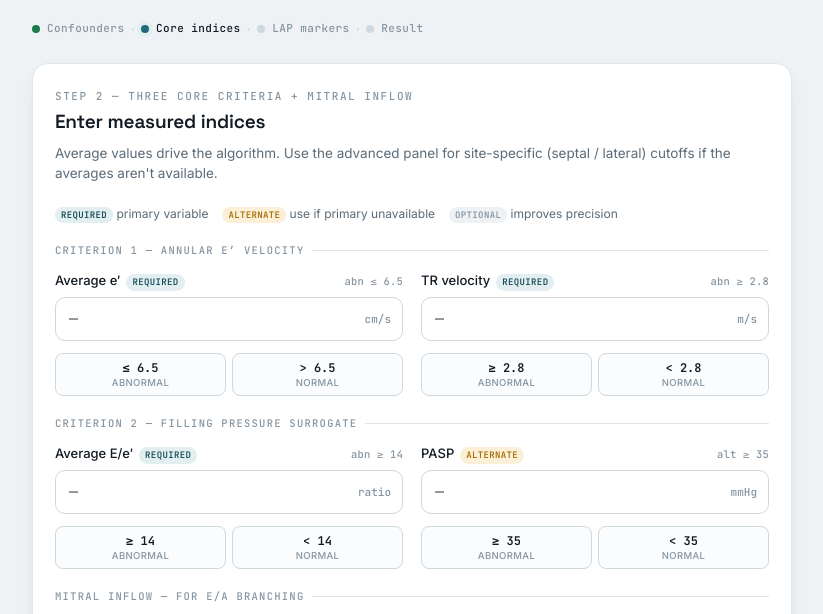
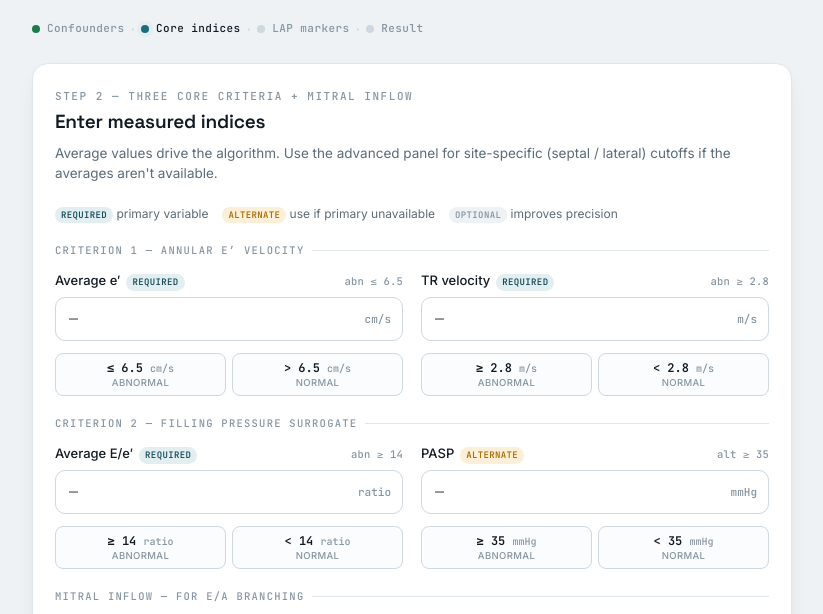
Before and after one commit to GARRETTLRUTH-a11y/diastology-tool, a plain HTML site: page index.html in a window 1280 px wide. Both pictures are taken after a click on the button "Continue". Shown: the part 163-777 px from the top of the page, without its empty margins (228-1051 px from the left). Drawn offline with Linux system fonts and the light colour scheme.

Commit message:
Show units on quick-pick buttons
Matches the unit shown on the corresponding numeric input so the
cutoff reads unambiguously (e.g. "≤ 6.5 cm/s" instead of "≤ 6.5").

```diff
--- a/index.html
+++ b/index.html
@@ -113,6 +113,8 @@
     padding:7px 6px;border-radius:8px;border:1px solid var(--line-strong);
     background:#fafcfd;color:var(--ink);cursor:pointer;transition:.14s;text-align:center;
   }
+  .qbtn .qunit{font-family:var(--mono);font-weight:500;font-size:10px;color:var(--faint)}
+  .qbtn.active .qunit{color:rgba(255,255,255,.75)}
   .qbtn .qtag{font-family:var(--body);font-weight:500;font-size:9.5px;text-transform:uppercase;letter-spacing:.04em;color:var(--faint)}
   .qbtn:hover{border-color:var(--teal)}
   .qbtn.active{color:#fff}
@@ -379,33 +381,33 @@ const CONFOUNDERS = [
 const state = { confounders:new Set(), quickPick:{} };
 
 /* ---------- quick-pick (button) alternative to typing numbers ---------- */
-// [id, isAbnormal(value), abnormal-side label, normal-side label]
+// [id, isAbnormal(value), abnormal-side label, normal-side label, unit]
 const QUICKPICKS = [
-  ["ePrimeAvg", v=>v<=6.5,  "≤ 6.5", "> 6.5"],
-  ["ePrimeSep", v=>v<=6,    "≤ 6",   "> 6"],
-  ["ePrimeLat", v=>v<=7,    "≤ 7",   "> 7"],
-  ["EeAvg",     v=>v>=14,   "≥ 14",  "< 14"],
-  ["EeSep",     v=>v>=15,   "≥ 15",  "< 15"],
-  ["EeLat",     v=>v>=13,   "≥ 13",  "< 13"],
-  ["trVel",     v=>v>=2.8,  "≥ 2.8", "< 2.8"],
-  ["pasp",      v=>v>=35,   "≥ 35",  "< 35"],
-  ["pvSD",      v=>v<=0.67, "≤ 0.67","> 0.67"],
-  ["lars",      v=>v<=18,   "≤ 18",  "> 18"],
-  ["lavi",      v=>v>34,    "> 34",  "≤ 34"],
-  ["ivrt",      v=>v<=70,   "≤ 70",  "> 70"],
+  ["ePrimeAvg", v=>v<=6.5,  "≤ 6.5", "> 6.5",  "cm/s"],
+  ["ePrimeSep", v=>v<=6,    "≤ 6",   "> 6",    "cm/s"],
+  ["ePrimeLat", v=>v<=7,    "≤ 7",   "> 7",    "cm/s"],
+  ["EeAvg",     v=>v>=14,   "≥ 14",  "< 14",   "ratio"],
+  ["EeSep",     v=>v>=15,   "≥ 15",  "< 15",   "ratio"],
+  ["EeLat",     v=>v>=13,   "≥ 13",  "< 13",   "ratio"],
+  ["trVel",     v=>v>=2.8,  "≥ 2.8", "< 2.8",  "m/s"],
+  ["pasp",      v=>v>=35,   "≥ 35",  "< 35",   "mmHg"],
+  ["pvSD",      v=>v<=0.67, "≤ 0.67","> 0.67", "ratio"],
+  ["lars",      v=>v<=18,   "≤ 18",  "> 18",   "%"],
+  ["lavi",      v=>v>34,    "> 34",  "≤ 34",   "mL/m²"],
+  ["ivrt",      v=>v<=70,   "≤ 70",  "> 70",   "ms"],
 ];
 const QP_MAP = Object.fromEntries(QUICKPICKS.map(q=>[q[0],q]));
 const STEP1_QP_IDS = new Set(["ePrimeAvg","ePrimeSep","ePrimeLat","EeAvg","EeSep","EeLat","trVel","pasp"]);
 const STEP2_QP_IDS = new Set(["pvSD","lars","lavi","ivrt"]);
 
 function buildQuickPicks(){
-  QUICKPICKS.forEach(([id,,abnLabel,normLabel])=>{
+  QUICKPICKS.forEach(([id,,abnLabel,normLabel,unit])=>{
     const input = $(id);
     const wrap = document.createElement("div");
     wrap.className = "qp";
     wrap.innerHTML =
-      `<button type="button" class="qbtn abn" data-mode="abn">${abnLabel}<span class="qtag">abnormal</span></button>` +
-      `<button type="button" class="qbtn norm" data-mode="norm">${normLabel}<span class="qtag">normal</span></button>`;
+      `<button type="button" class="qbtn abn" data-mode="abn"><span class="qval">${abnLabel} <span class="qunit">${unit}</span></span><span class="qtag">abnormal</span></button>` +
+      `<button type="button" class="qbtn norm" data-mode="norm"><span class="qval">${normLabel} <span class="qunit">${unit}</span></span><span class="qtag">normal</span></button>`;
     input.closest(".inp").insertAdjacentElement("afterend", wrap);
     wrap.querySelectorAll(".qbtn").forEach(btn=>{
       btn.addEventListener("click",()=>onQuickPick(id,btn.dataset.mode,wrap));
@@ -438,7 +440,8 @@ function critVal(id){
   const mode = state.quickPick[id];
   if(mode){
     const q = QP_MAP[id];
-    return {has:true, abnormal: mode==="abn", disp: (mode==="abn" ? q[2] : q[3])};
+    const unitSuffix = q[4]==="ratio" ? "" : ` ${q[4]}`;
+    return {has:true, abnormal: mode==="abn", disp: (mode==="abn" ? q[2] : q[3]) + unitSuffix};
   }
   const v = num(id);
   if(v===null) return {has:false};
```
